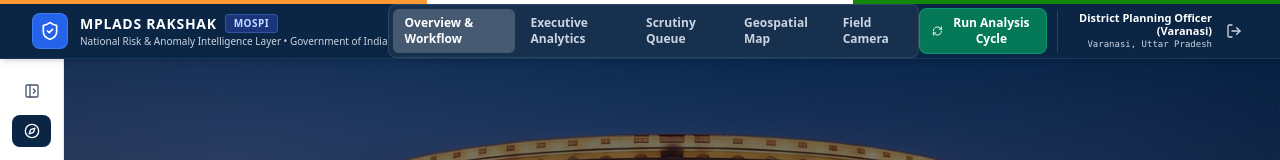
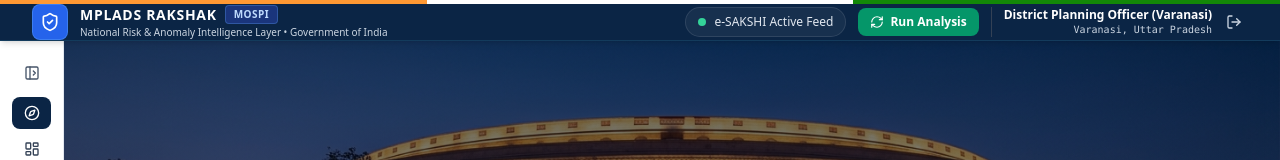
Before and after one commit to Sudhanshu7393/MPLADS-Rakshak, a React (Vite) app in the folder frontend/: page / in a window 1280 px wide. Shown: the top 160 px of the page. Built offline with nearby package versions, Linux system fonts and the light colour scheme; no server answers.

Commit message:
feat: eliminate top navbar congestion by removing duplicate links and streamlining official branding, live stream feed, and analysis triggers

```diff
--- a/frontend/src/components/Navbar.jsx
+++ b/frontend/src/components/Navbar.jsx
@@ -72,49 +72,35 @@
             </div>
           </Link>
 
-          {/* Center Navigation Links */}
-          <nav className="hidden md:flex items-center gap-1 text-xs font-semibold bg-white/5 p-1 rounded-lg border border-white/10">
-            {navLinks.map((item) => {
-              const isActive = location.pathname === item.to;
-              return (
-                <Link
-                  key={item.to}
-                  to={item.to}
-                  className={`px-3 py-1.5 rounded-md transition-all ${
-                    isActive
-                      ? 'bg-white/20 text-white font-bold shadow-xs'
-                      : 'text-slate-300 hover:text-white hover:bg-white/10'
-                  }`}
-                >
-                  {item.label}
-                </Link>
-              );
-            })}
-          </nav>
+          {/* Right Action Items & Surveillance Status */}
+          <div className="flex items-center gap-3">
 
-          {/* Right Action Items */}
-          <div className="flex items-center gap-2.5">
+            {/* Live Data Stream Status Badge */}
+            <div className="hidden xl:flex items-center gap-2 px-3 py-1.5 rounded-full bg-white/5 border border-white/10 text-slate-200 text-xs font-medium">
+              <span className="w-2 h-2 rounded-full bg-emerald-400 animate-pulse" />
+              <span>e-SAKSHI Active Feed</span>
+            </div>
 
             {/* Quick Run Analysis Trigger */}
             <button
               onClick={handleTriggerAnalysis}
               disabled={runningAnalysis}
-              className="inline-flex items-center gap-1.5 px-3 py-1.5 rounded-lg bg-emerald-700 hover:bg-emerald-600 text-white border border-emerald-500/50 text-xs font-bold transition disabled:opacity-50 shadow-xs"
+              className="inline-flex items-center gap-1.5 px-3 py-1.5 rounded-lg bg-emerald-600 hover:bg-emerald-500 text-white text-xs font-bold transition disabled:opacity-50 shadow-xs"
               title="Run unsupervised anomaly engine"
             >
               <RefreshCw className={`w-3.5 h-3.5 text-white ${runningAnalysis ? 'animate-spin' : ''}`} />
-              <span className="hidden lg:inline">
-                {runningAnalysis ? 'Running...' : 'Run Analysis Cycle'}
+              <span className="hidden sm:inline">
+                {runningAnalysis ? 'Analyzing...' : 'Run Analysis'}
               </span>
             </button>
 
             {/* Officer Profile & Sign out */}
             <div className="flex items-center gap-2 pl-3 border-l border-slate-700">
               <div className="text-right hidden sm:block">
-                <div className="text-[11px] font-bold text-white leading-tight">
-                  {user?.fullName || 'District Officer'}
+                <div className="text-xs font-bold text-white leading-tight">
+                  {user?.fullName || 'District Planning Officer'}
                 </div>
-                <div className="text-[9px] text-slate-300 font-mono">
+                <div className="text-[10px] text-slate-300 font-mono">
                   Varanasi, Uttar Pradesh
                 </div>
               </div>
```
